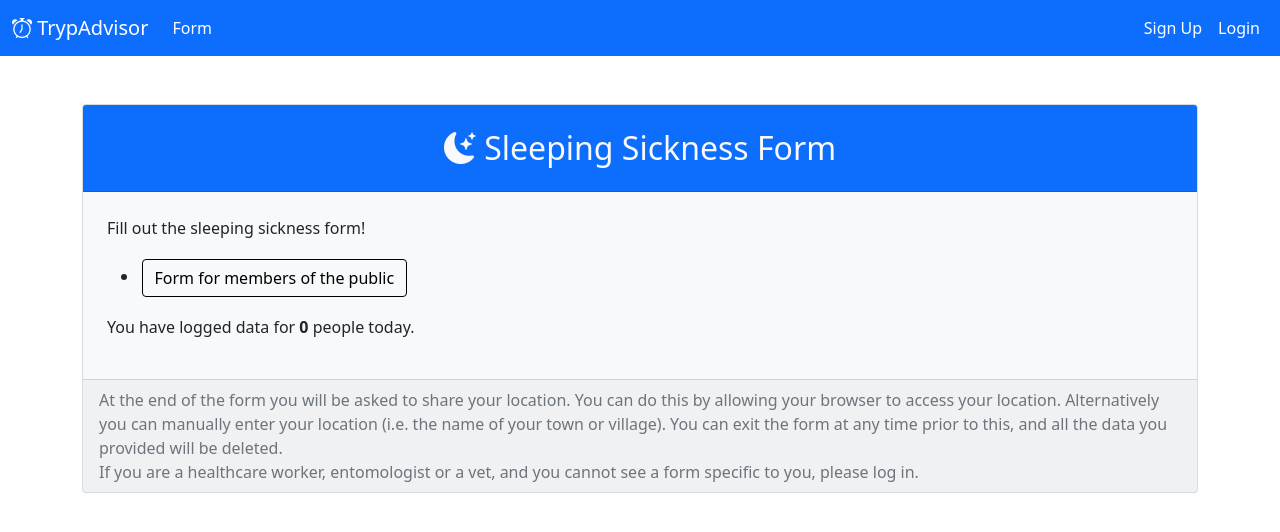
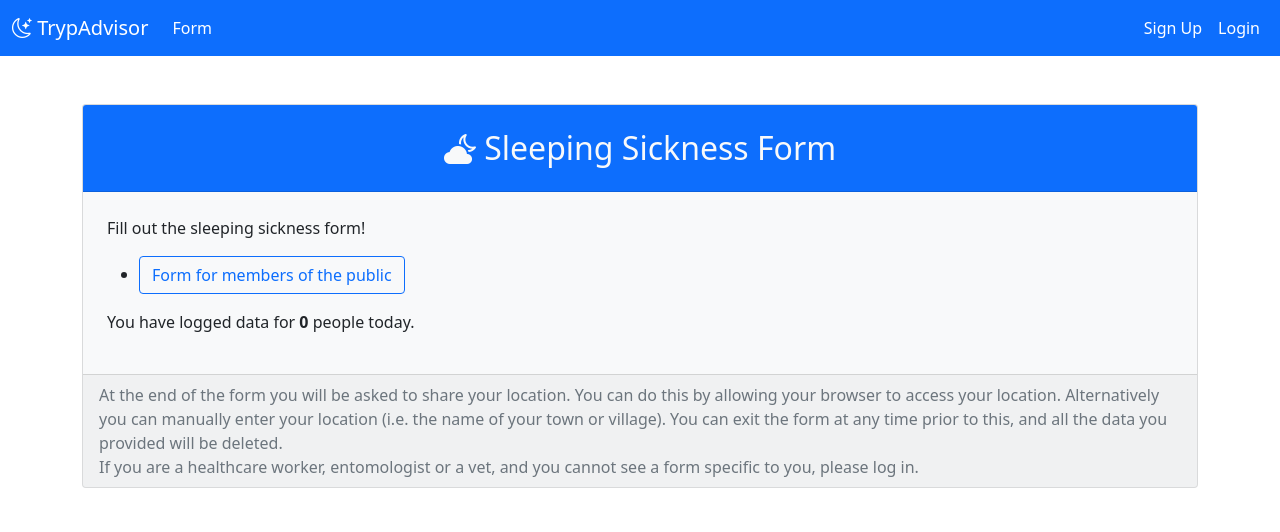
Before and after one commit to ineshbose/UofG_Team_Project_Main, a Django app: page /form/ in a window 1280 px wide. Shown: the top 532 px of the page. Run offline with Django 3.2, Linux system fonts and the light colour scheme; tables that the repository leaves empty hold one stand-in row (values such as "Sample post"); some libraries are stand-ins or nearby versions.

Commit message:
Branding

```diff
--- a/templates/sleep_app/base.html
+++ b/templates/sleep_app/base.html
@@ -8,7 +8,7 @@
     <meta name="description" content="">
     <meta name="author" content="">
     <meta name="generator" content="Jekyll v3.8.5">
-    <link rel="icon" href="">
+    <link rel="icon" href="{% static 'sleep_app/img/logo.png' %}">
     <title>
         TrypAdvisor{% block title_block %} - Sleeping Sickness Surveillance Form{% endblock %}
     </title>
@@ -23,7 +23,7 @@
 <body class="">
     <nav class="navbar sticky-top navbar-expand-md navbar-dark bg-primary">
         <div class="container-fluid">
-            <a class="navbar-brand" href="{% url 'sleep_app:index' %}"><i class="bi-alarm"></i> TrypAdvisor</a>
+            <a class="navbar-brand" href="{% url 'sleep_app:index' %}"><i class="bi bi-moon-stars"></i> TrypAdvisor</a>
             <button class="navbar-toggler" type="button" data-bs-toggle="collapse"
                 data-bs-target="#navbarSupportedContent" aria-controls="navbarSupportedContent" aria-expanded="false"
                 aria-label="Toggle navigation">
--- a/templates/sleep_app/form.html
+++ b/templates/sleep_app/form.html
@@ -1,14 +1,13 @@
 {% extends 'sleep_app/base.html' %}
 {% load static %}
 
-{% block head_block %}
-<link rel="stylesheet" type="text/css" href="{% static 'sleep_app/css/form.css' %}">
-{% endblock %}
 
 {% block body_main_block %}
 <div class="card bg-light">
-    <h2 class="card-header p-4 text-center bg-primary text-light"><i class="bi bi-moon-stars-fill"></i> Sleeping
-        Sickness Form</h2>
+    <h2 class="card-header p-4 text-center bg-primary text-light">
+        <i class="bi bi-cloud-moon-fill"></i>
+        Sleeping Sickness Form
+    </h2>
     <div class="card-body p-4">
         <p class="text">Fill out the sleeping sickness form!</p>
         <ul class="pl-4">
```
Also changed, not shown: static/sleep_app/img/logo.png (added).
